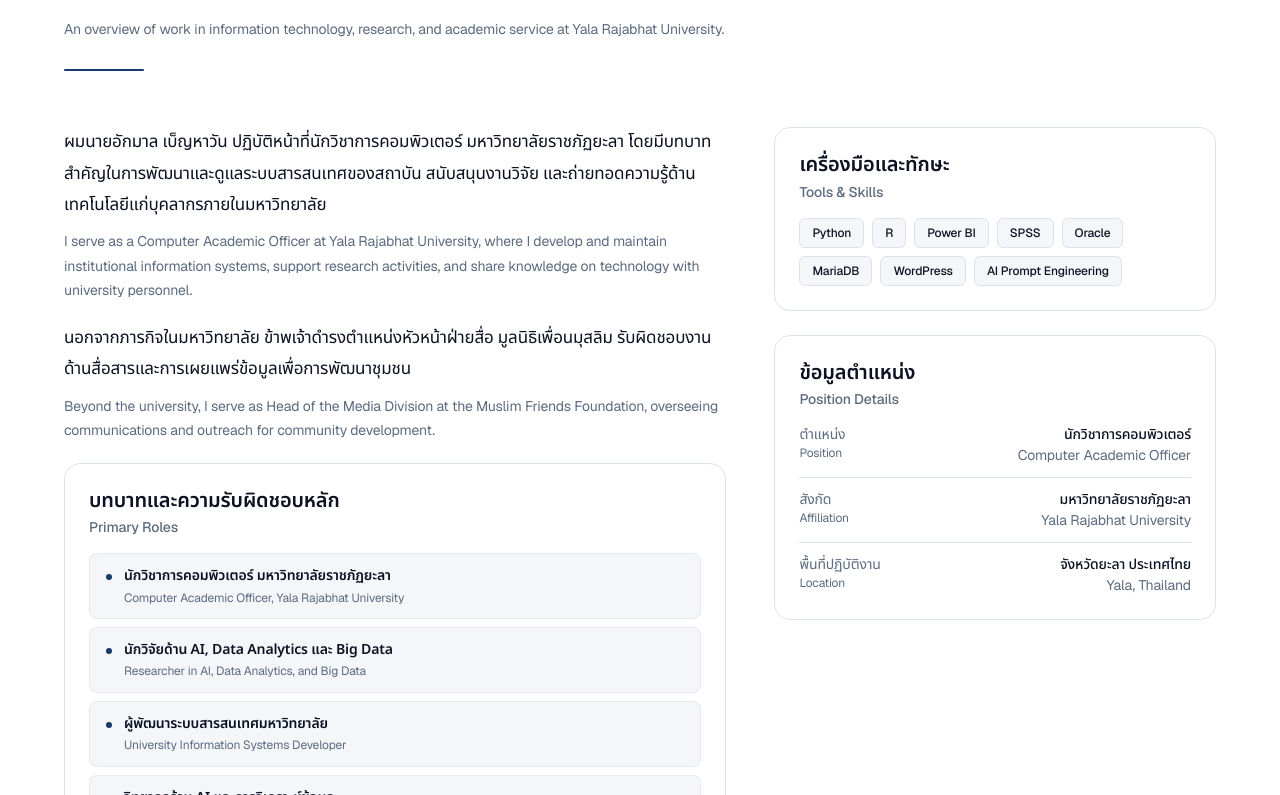
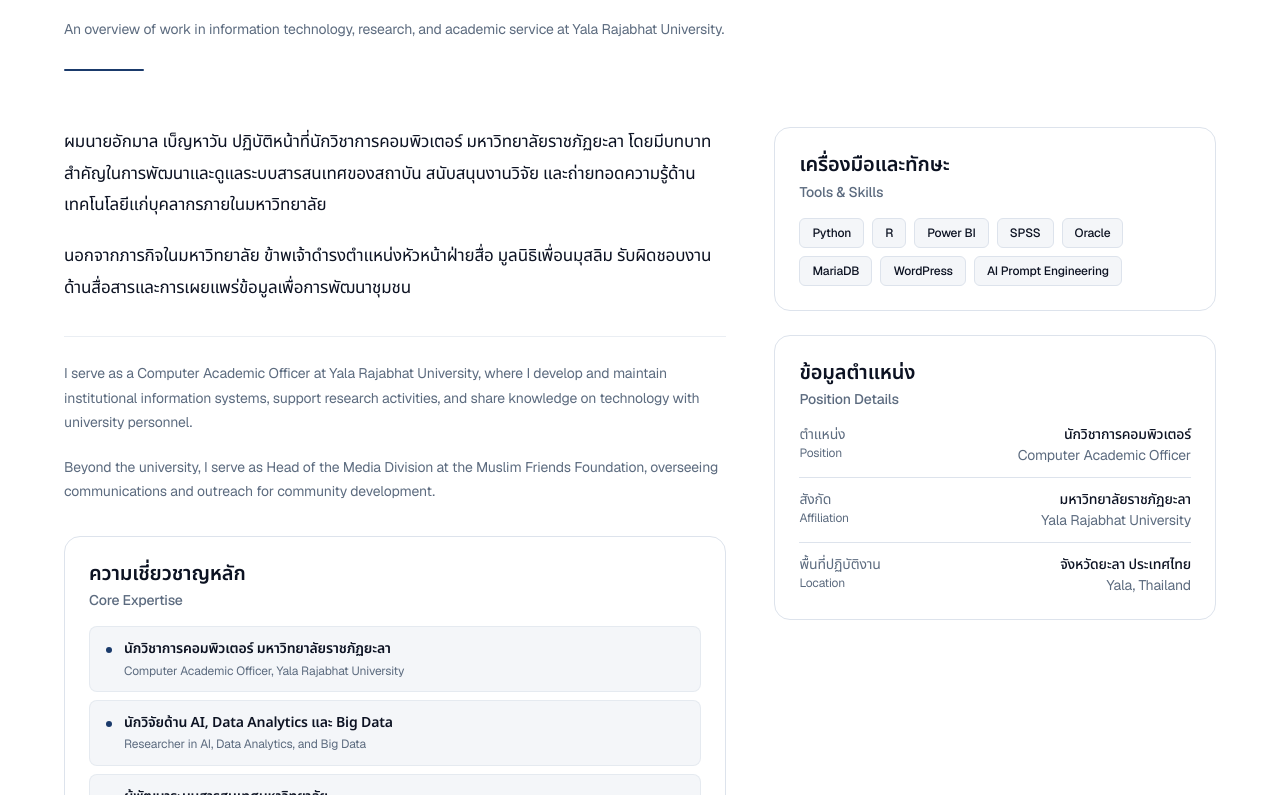
Before and after one commit to akmalb/akmal-benhawan-personalweb, a Next.js app: page / in a window 1280 px wide. Shown: the part 1145-1940 px from the top of the page. Built offline with nearby package versions, Linux system fonts and the light colour scheme.

Commit message:
Finalize personal website version 1.0

```diff
--- a/app/components/About.tsx
+++ b/app/components/About.tsx
@@ -2,7 +2,6 @@
 import { AnimateIn } from "./AnimateIn";
 import {
   BilingualLabel,
-  BilingualText,
   BilingualTitle,
   BilingualValue,
   SectionHeading,
@@ -17,6 +16,11 @@
 /** Paragraph indices shown in About: intro (0) and foundation (2). Index 1 (research interests) lives in Research only. */
 const ABOUT_PARAGRAPH_INDICES = [0, 2] as const;
 
+const CORE_EXPERTISE_HEADING = {
+  th: "ความเชี่ยวชาญหลัก",
+  en: "Core Expertise",
+} as const;
+
 export function About({ th, en, skills }: AboutProps) {
   return (
     <section id="about" className="scroll-mt-28 bg-section-alt section-padding">
@@ -27,19 +31,33 @@
 
         <AnimateIn delay={100}>
           <div className="grid gap-10 lg:grid-cols-[1.2fr_0.8fr] lg:gap-12">
-            <div className="max-w-prose space-y-5">
-              {ABOUT_PARAGRAPH_INDICES.map((index) => (
-                <BilingualText
-                  key={th.about.paragraphs[index]}
-                  th={th.about.paragraphs[index]}
-                  en={en.about.paragraphs[index]}
-                />
-              ))}
+            <div className="max-w-prose space-y-8">
+              <div className="space-y-5">
+                {ABOUT_PARAGRAPH_INDICES.map((index) => (
+                  <p
+                    key={`th-${index}`}
+                    className="font-thai text-[1.0625rem] leading-[1.85] text-foreground"
+                  >
+                    {th.about.paragraphs[index]}
+                  </p>
+                ))}
+              </div>
+
+              <div className="space-y-5 border-t border-card-border/60 pt-6">
+                {ABOUT_PARAGRAPH_INDICES.map((index) => (
+                  <p
+                    key={`en-${index}`}
+                    className="text-[0.875rem] leading-[1.75] text-muted"
+                  >
+                    {en.about.paragraphs[index]}
+                  </p>
+                ))}
+              </div>
 
               <div className="rounded-2xl border border-card-border bg-card p-6">
                 <BilingualTitle
-                  th={th.rolesHeading}
-                  en={en.rolesHeading}
+                  th={CORE_EXPERTISE_HEADING.th}
+                  en={CORE_EXPERTISE_HEADING.en}
                   as="h3"
                   size="small"
                   className="mb-4"
--- a/app/components/Footer.tsx
+++ b/app/components/Footer.tsx
@@ -4,18 +4,30 @@
   profile: Profile;
 }
 
-const icons: Record<string, React.ReactNode> = {
-  github: (
-    <path d="M12 0C5.37 0 0 5.37 0 12c0 5.31 3.435 9.795 8.205 11.385.6.105.825-.255.825-.57 0-.285-.015-1.23-.015-2.235-3.015.555-3.795-.735-4.035-1.41-.135-.345-.72-1.41-1.23-1.695-.42-.225-1.02-.78-.015-.795.945-.015 1.62.87 1.845 1.23 1.08 1.815 2.805 1.305 3.495.99.105-.78.42-1.305.765-1.605-2.67-.3-5.46-1.335-5.46-5.925 0-1.305.465-2.385 1.23-3.225-.12-.3-.54-1.53.12-3.18 0 0 1.005-.315 3.3 1.23.96-.27 1.98-.405 3 .405s2.04.135 3 .405c2.295-1.56 3.3-1.23 3.3-1.23.66 1.65.24 2.88.12 3.18.765.84 1.23 1.905 1.23 3.225 0 4.605-2.805 5.625-5.475 5.925.435.375.81 1.095.81 2.22 0 1.605-.015 2.895-.015 3.3 0 .315.225.69.825.57A12.02 12.02 0 0024 12c0-6.63-5.37-12-12-12z" />
+const icons: Record<Profile["socialLinks"][number]["icon"], React.ReactNode> = {
+  facebook: (
+    <path d="M24 12.073c0-6.627-5.373-12-12-12s-12 5.373-12 12c0 5.99 4.388 10.954 10.125 11.854v-8.385H7.078v-3.47h3.047V9.43c0-3.007 1.792-4.669 4.533-4.669 1.312 0 2.686.235 2.686.235v2.953H15.83c-1.491 0-1.956.925-1.956 1.874v2.25h3.328l-.532 3.47h-2.796v8.385C19.612 23.027 24 18.062 24 12.073z" />
+  ),
+  youtube: (
+    <path d="M23.498 6.186a3.016 3.016 0 0 0-2.122-2.136C19.505 3.545 12 3.545 12 3.545s-7.505 0-9.377.505A3.017 3.017 0 0 0 .502 6.186C0 8.07 0 12 0 12s0 3.93.502 5.814a3.016 3.016 0 0 0 2.122 2.136c1.871.505 9.376.505 9.376.505s7.505 0 9.377-.505a3.015 3.015 0 0 0 2.122-2.136C24 15.93 24 12 24 12s0-3.93-.502-5.814zM9.545 15.568V8.432L15.818 12l-6.273 3.568z" />
+  ),
+  linkedin: (
+    <path d="M20.447 20.452h-3.554v-5.569c0-1.328-.027-3.037-1.852-3.037-1.853 0-2.136 1.445-2.136 2.939v5.667H9.351V9h3.414v1.561h.046c.477-.9 1.637-1.85 3.37-1.85 3.601 0 4.267 2.37 4.267 5.455v6.286zM5.337 7.433c-1.144 0-2.063-.926-2.063-2.065 0-1.138.92-2.063 2.063-2.063 1.14 0 2.064.925 2.064 2.063 0 1.139-.925 2.065-2.064 2.065zm1.782 13.019H3.555V9h3.564v11.452zM22.225 0H1.771C.792 0 0 .774 0 1.729v20.542C0 23.227.792 24 1.771 24h20.451C23.2 24 24 23.227 24 22.271V1.729C24 .774 23.2 0 22.222 0h.003z" />
   ),
   email: (
-    <path strokeLinecap="round" strokeLinejoin="round" strokeWidth={1.5} d="M3 8l7.89 5.26a2 2 0 002.22 0L21 8M5 19h14a2 2 0 002-2V7a2 2 0 00-2-2H5a2 2 0 00-2 2v10a2 2 0 002 2z" />
+    <path
+      strokeLinecap="round"
+      strokeLinejoin="round"
+      strokeWidth={1.5}
+      d="M3 8l7.89 5.26a2 2 0 002.22 0L21 8M5 19h14a2 2 0 002-2V7a2 2 0 00-2-2H5a2 2 0 00-2 2v10a2 2 0 002 2z"
+    />
   ),
 };
 
 export function Footer({ profile }: FooterProps) {
   const { en, socialLinks } = profile;
   const year = new Date().getFullYear();
+  const activeSocialLinks = socialLinks.filter((link) => link.href);
 
   return (
     <footer className="border-t border-card-border bg-card">
@@ -29,11 +41,12 @@
             </p>
           </div>
 
+          {activeSocialLinks.length > 0 && (
             <div className="flex items-center gap-3">
-            {socialLinks.map((link) => (
+              {activeSocialLinks.map((link) => (
                 <a
                   key={link.name}
-                href={link.href}
+                  href={link.href!}
                   target={link.icon === "email" ? undefined : "_blank"}
                   rel={link.icon === "email" ? undefined : "noopener noreferrer"}
                   aria-label={link.name}
@@ -51,6 +64,7 @@
                 </a>
               ))}
             </div>
+          )}
         </div>
       </div>
     </footer>
--- a/src/data/profile.ts
+++ b/src/data/profile.ts
@@ -133,7 +133,9 @@
     "AI Prompt Engineering",
   ],
   socialLinks: [
-    { name: "GitHub", href: "https://github.com/akmalb", icon: "github" },
+    { name: "Facebook", href: null, icon: "facebook" },
+    { name: "YouTube", href: null, icon: "youtube" },
+    { name: "LinkedIn", href: null, icon: "linkedin" },
     { name: "Email", href: "mailto:akmal.b@yru.ac.th", icon: "email" },
   ],
   navLinks: [
```
Lines whose indentation alone changed are shown as unchanged.
